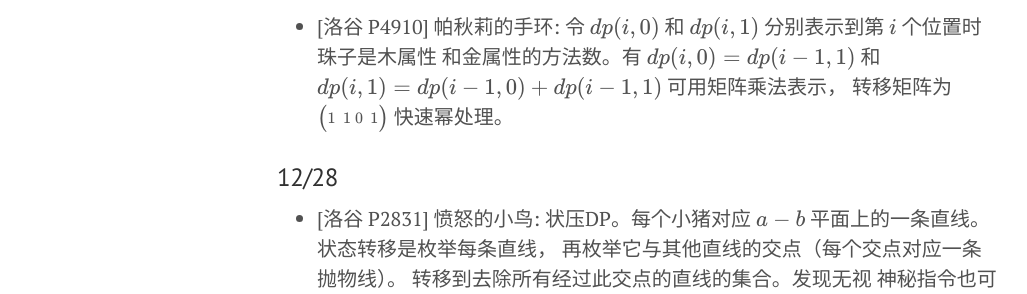
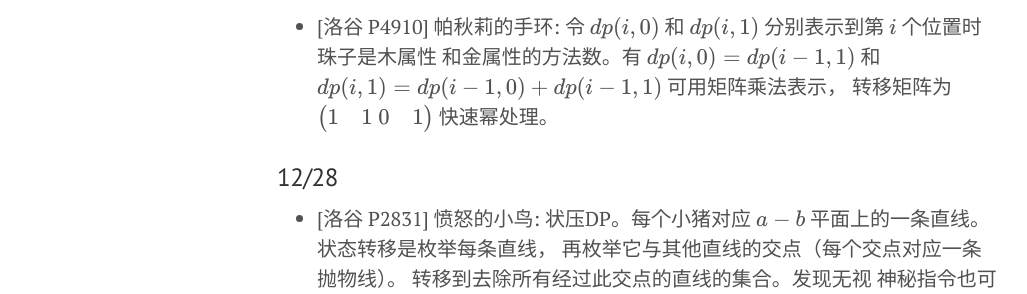
Before and after one commit to atubo/online-judge, a Jekyll site: the page built from docs/journal.md, in a window 1280 px wide and 900 px high. Shown: the part 322-616 px from the top of the window, without its empty margins (3-1030 px from the left). Built offline with Jekyll 4.4.1, drawn with Linux system fonts in a browser that asks for light colours; formulas are drawn with MathJax 3.

Commit message:
fix matrix format

```diff
--- a/docs/journal.md
+++ b/docs/journal.md
@@ -13,7 +13,7 @@
 和金属性的方法数。有 $dp(i,0)=dp(i-1,1)$ 和
 $dp(i,1)=dp(i-1,0)+dp(i-1,1)$ 可用矩阵乘法表示，
 转移矩阵为
-$\bigl( \begin{smallmatrix}1 & 1\\ 0 & 1\end{smallmatrix}\bigr)$
+$\bigl( \begin{matrix}1 & 1\\ 0 & 1\end{matrix}\bigr)$
 快速幂处理。
 
 ### 12/28
```
